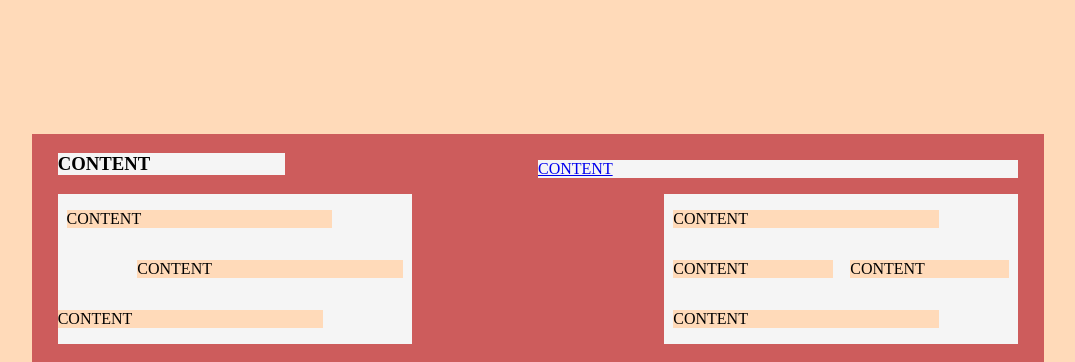
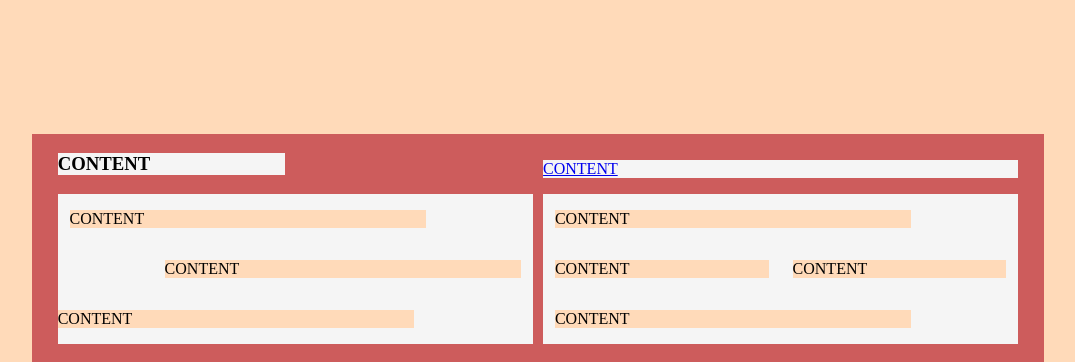
Before and after one commit to kauste/4-homework-no1, a website: page index.html in a window 1280 px wide. Shown: the top 362 px of the page, without its empty margins (102-1177 px from the left). Drawn offline with Linux system fonts and the light colour scheme.

Commit message:
index update

```diff
--- a/index.html
+++ b/index.html
@@ -10,15 +10,15 @@
     <main style="background-color: indianred; width: 80%; margin-left: 10%; margin-top: 10%; display:inline-block">
         <div style=" width:100%">
             <h3 style= "float: left; background-color: whitesmoke; width:22.5%; margin-left:2.5%">CONTENT</h3>
-            <a style= "float: right; background-color: whitesmoke; width: 47.5%; margin-right:2.5%; margin-top: 2.5%;" href="http://www.example.com">CONTENT</a>
+            <a style= "float: right; background-color: whitesmoke; width: 47%; margin-right:2.5%; margin-top: 2.5%;" href="http://www.example.com">CONTENT</a>
         </div>
         <div style= "float:left; width: 100%">
-            <div style="background-color:whitesmoke; width: 35%; float: left; margin-left:2.5%">
+            <div style="background-color:whitesmoke; width: 47%; float: left; margin-left:2.5%">
                 <p style="background-color:peachpuff; width:75%; float: left; margin-left:2.5%"> CONTENT</p>
                 <p style="background-color:peachpuff; width: 75%; float: right; margin-right: 2.5%">CONTENT</p>
                 <p style="background-color:peachpuff; width:75%; float: left">CONTENT</p>
             </div>
-            <div style="background-color:whitesmoke; width: 35%; float: right; margin-right: 2.5%;">
+            <div style="background-color:whitesmoke; width: 47%; float: right; margin-right: 2.5%;">
                 <p style="background-color:peachpuff; width:75%; float: left; margin-left:2.5%">CONTENT</p>
                 <p style="background-color:peachpuff; width:45%; float: left; margin-left: 2.5%">CONTENT</p>
                 <p style="background-color:peachpuff; width:45%; float: right; margin-right: 2.5%">CONTENT</p>
```
